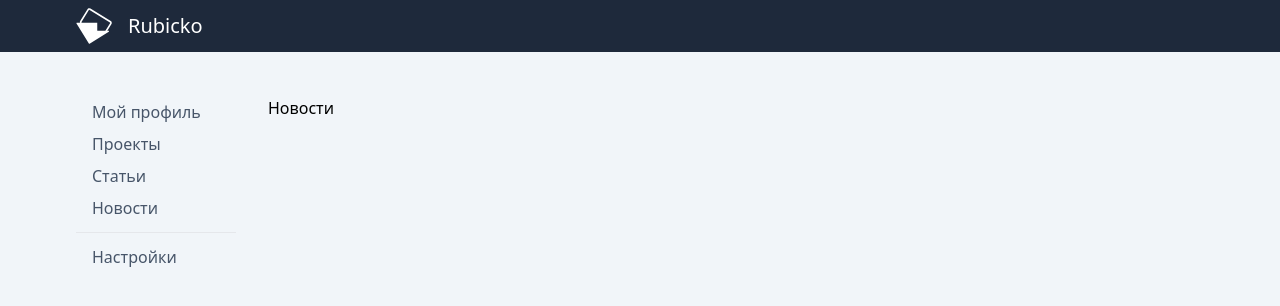
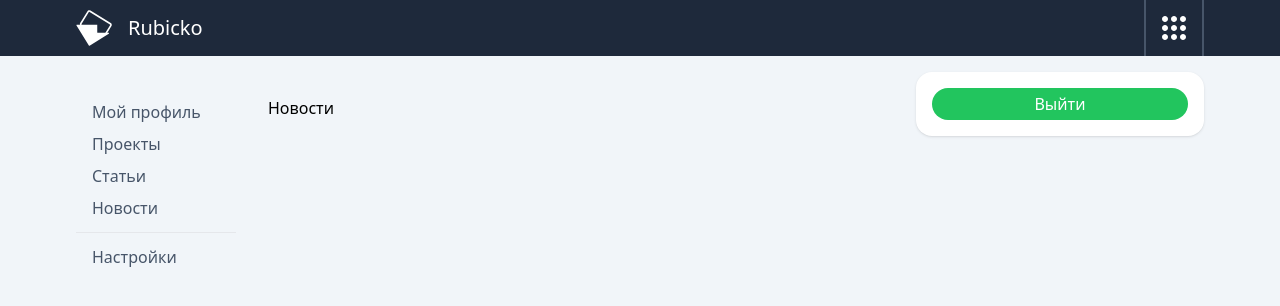
Before and after one commit to merpich/vue-rubicko, a Vue app in the folder client/: page /news in a window 1280 px wide. Shown: the top 306 px of the page. Built offline with nearby package versions, Linux system fonts and the light colour scheme; no server answers; sample sign-in values are in the browser's storage.

Commit message:
create header menu;

```diff
--- a/client/src/components/header/TheHeader.vue
+++ b/client/src/components/header/TheHeader.vue
@@ -1,11 +1,17 @@
 <script setup>
 	import { BaseLogo } from '../base'
+	import TheHeaderDots from './TheHeaderDots.vue'
+	import TheHeaderMenu from './TheHeaderMenu.vue'
 </script>
 
 <template>
 	<header class="py-2 bg-slate-800 fixed top-0 left-0 right-0 z-10">
-		<div class="container">
+		<div class="container flex justify-between">
 			<BaseLogo />
+			<div class="relative -my-2">
+				<TheHeaderDots />
+				<TheHeaderMenu />
+			</div>
 		</div>
 	</header>
 </template>
--- /dev/null
+++ b/client/src/components/header/TheHeaderDots.vue
@@ -0,0 +1,9 @@
+<template>
+	<div class="border-x-2 border-slate-600">
+		<button class="p-4 hover:bg-slate-600 transition-colors">
+			<svg width="24" height="24" viewBox="0 0 16 16" fill="none" xmlns="http://www.w3.org/2000/svg">
+				<path d="M8 12C9.1 12 10 12.9 10 14C10 15.1 9.1 16 8 16C6.9 16 6 15.1 6 14C6 12.9 6.9 12 8 12ZM8 6C9.1 6 10 6.9 10 8C10 9.1 9.1 10 8 10C6.9 10 6 9.1 6 8C6 6.9 6.9 6 8 6ZM8 0C9.1 0 10 0.9 10 2C10 3.1 9.1 4 8 4C6.9 4 6 3.1 6 2C6 0.9 6.9 0 8 0ZM2 12C3.1 12 4 12.9 4 14C4 15.1 3.1 16 2 16C0.9 16 0 15.1 0 14C0 12.9 0.9 12 2 12ZM2 6C3.1 6 4 6.9 4 8C4 9.1 3.1 10 2 10C0.9 10 0 9.1 0 8C0 6.9 0.9 6 2 6ZM2 0C3.1 0 4 0.9 4 2C4 3.1 3.1 4 2 4C0.9 4 0 3.1 0 2C0 0.9 0.9 0 2 0ZM14 12C15.1 12 16 12.9 16 14C16 15.1 15.1 16 14 16C12.9 16 12 15.1 12 14C12 12.9 12.9 12 14 12ZM14 6C15.1 6 16 6.9 16 8C16 9.1 15.1 10 14 10C12.9 10 12 9.1 12 8C12 6.9 12.9 6 14 6ZM14 0C15.1 0 16 0.9 16 2C16 3.1 15.1 4 14 4C12.9 4 12 3.1 12 2C12 0.9 12.9 0 14 0Z" fill="white"/>
+			</svg>
+		</button>
+	</div>
+</template>
--- /dev/null
+++ b/client/src/components/header/TheHeaderMenu.vue
@@ -0,0 +1,15 @@
+<script setup>
+	import { BaseButton } from '../base'
+</script>
+
+<template>
+	<nav class="absolute top-[calc(100%+1rem)] right-0 p-4 w-72 bg-white shadow rounded-2xl">
+		<ul>
+			<li>
+				<BaseButton class="w-full">
+					Выйти
+				</BaseButton>
+			</li>
+		</ul>
+	</nav>
+</template>
```
